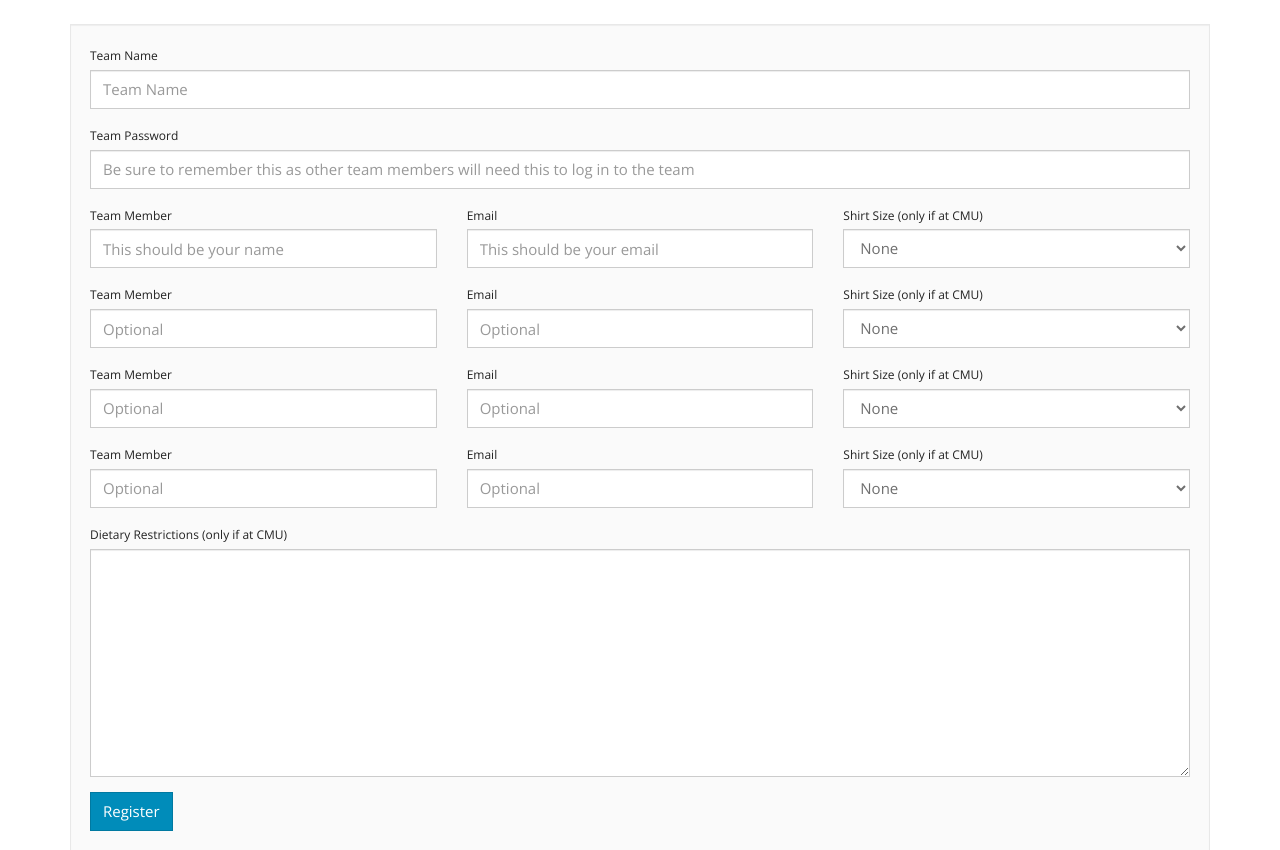
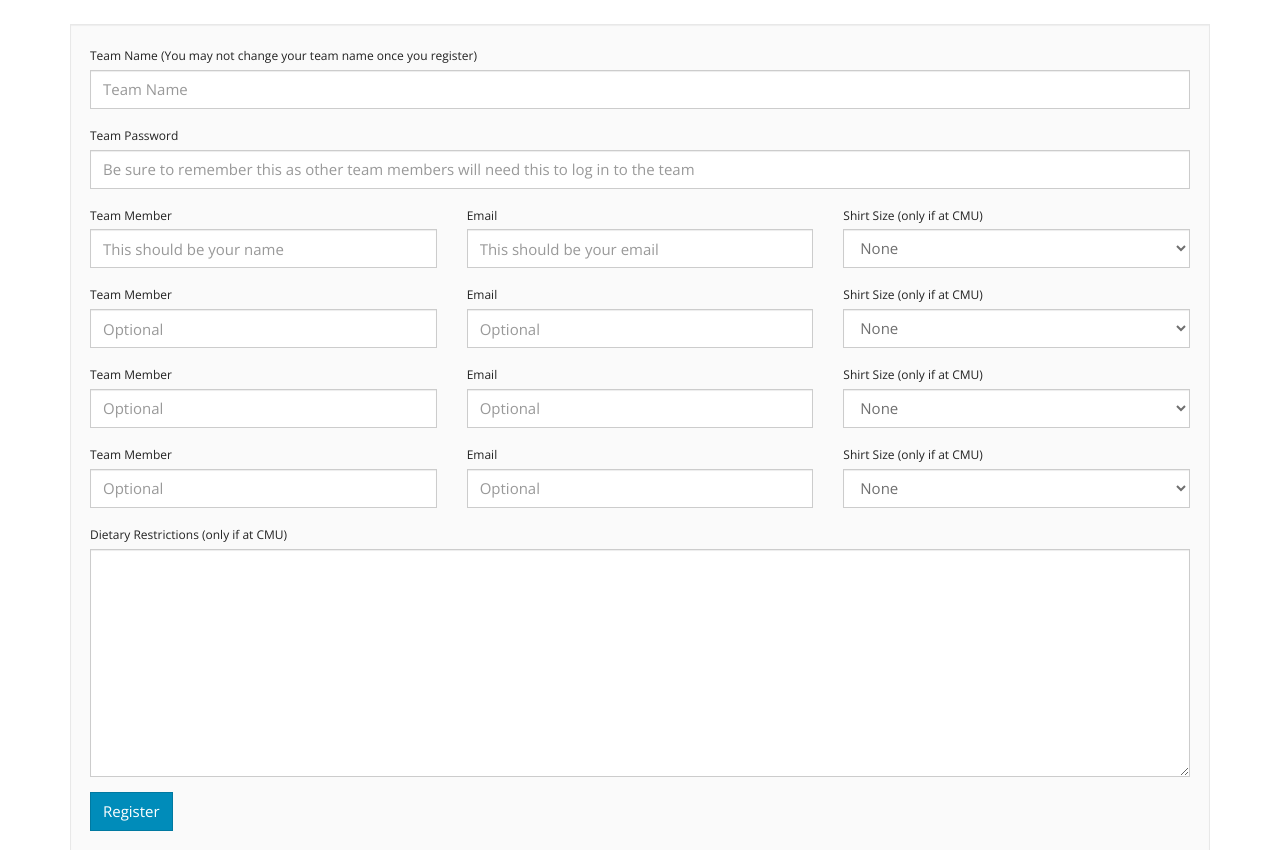
Before and after one commit to stevenkfu/awap, a Django app: page /register in a window 1280 px wide. Shown: the part 47-897 px from the top of the page. Run offline with Django 3.2, Linux system fonts and the light colour scheme; some libraries are stand-ins or nearby versions.

Commit message:
Added note that teams cannot change their name

```diff
--- a/templates/register.html
+++ b/templates/register.html
@@ -7,7 +7,7 @@
   <form class="well" method="post">
     {% csrf_token %}
     <div class="form-group">
-      <label for="{{ form.name.id_for_label }}">Team Name</label>
+      <label for="{{ form.name.id_for_label }}">Team Name (You may not change your team name once you register)</label>
       {{ form.name }}
       {{ form.name.errors }}
     </div>
```
Also changed, not shown: db.sqlite3.
